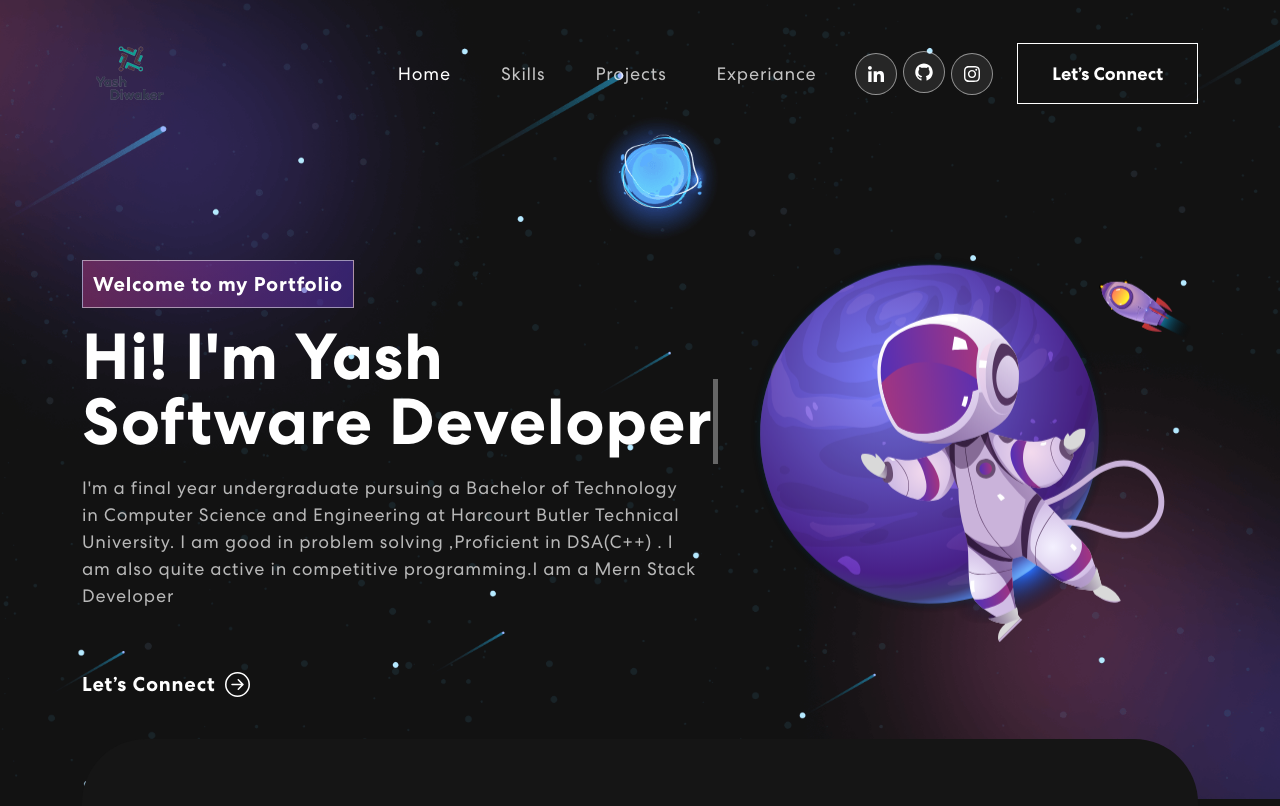
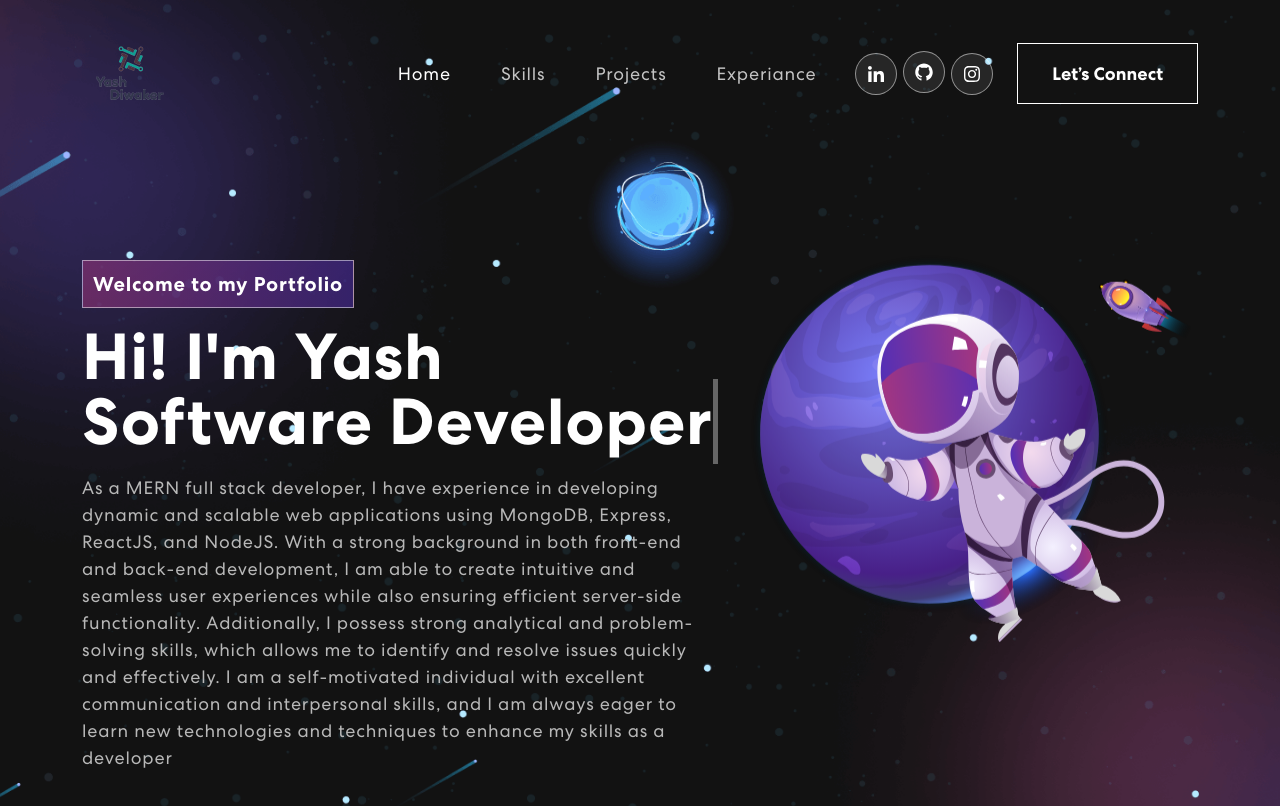
Before and after one commit to NoobCoderY/PortFolio_, a React (Create React App) app: page / in a window 1280 px wide. Shown: the top 806 px of the page. Built offline with nearby package versions, Linux system fonts and the light colour scheme.

Commit message:
Update Banner.js

```diff
--- a/src/components/Banner.js
+++ b/src/components/Banner.js
@@ -57,7 +57,11 @@ export const Banner = () => {
               <div className={isVisible ? "animate__animated animate__fadeIn" : ""}>
                 <span className="tagline">Welcome to my Portfolio</span>
                 <h1>{`Hi! I'm Yash`} <span className="txt-rotate" dataPeriod="1000" data-rotate='[ "Software Developer", "Web Developer", "Problem Solver" ]'><span className="wrap">{text}</span></span></h1>
-                  <p>I'm a final year undergraduate pursuing a Bachelor of Technology in Computer Science and Engineering at Harcourt Butler Technical University. I am good in problem solving ,Proficient in DSA(C++) . I am also quite active in competitive programming.I am  a Mern Stack Developer</p>
+                  <p>As a MERN full stack developer, I have experience in developing dynamic and scalable web applications
+using MongoDB, Express, ReactJS, and NodeJS. With a strong background in both front-end and back-end development, I am able to create intuitive and seamless user experiences while also ensuring efficient server-side functionality.
+Additionally, I possess strong analytical and problem-solving skills, which allows me to identify and
+resolve issues quickly and effectively. I am a self-motivated individual with excellent communication
+and interpersonal skills, and I am always eager to learn new technologies and techniques to enhance my skills as a developer</p>
                   <button onClick={() => console.log('connect')}>Let’s Connect <ArrowRightCircle size={25} /></button>
               </div>}
             </TrackVisibility>
```
